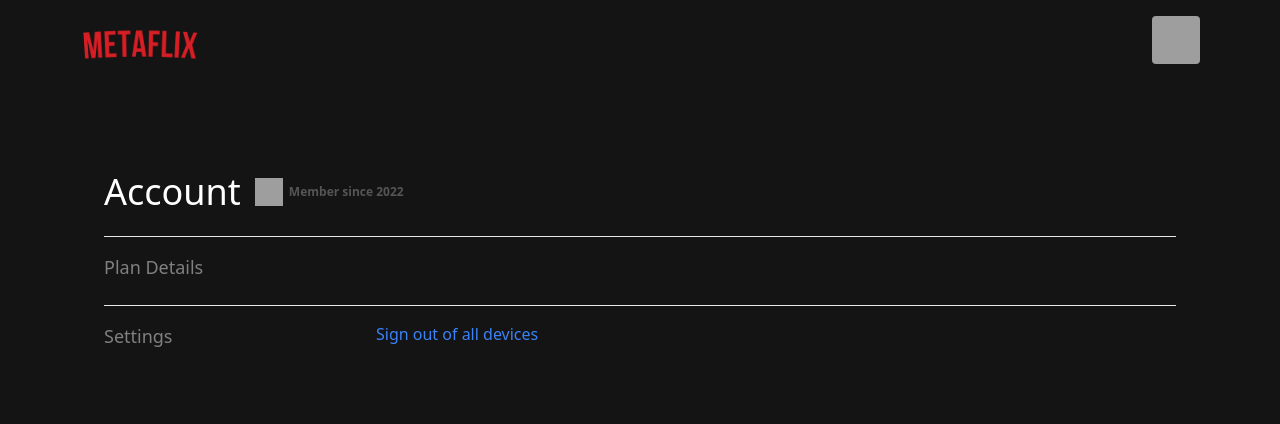
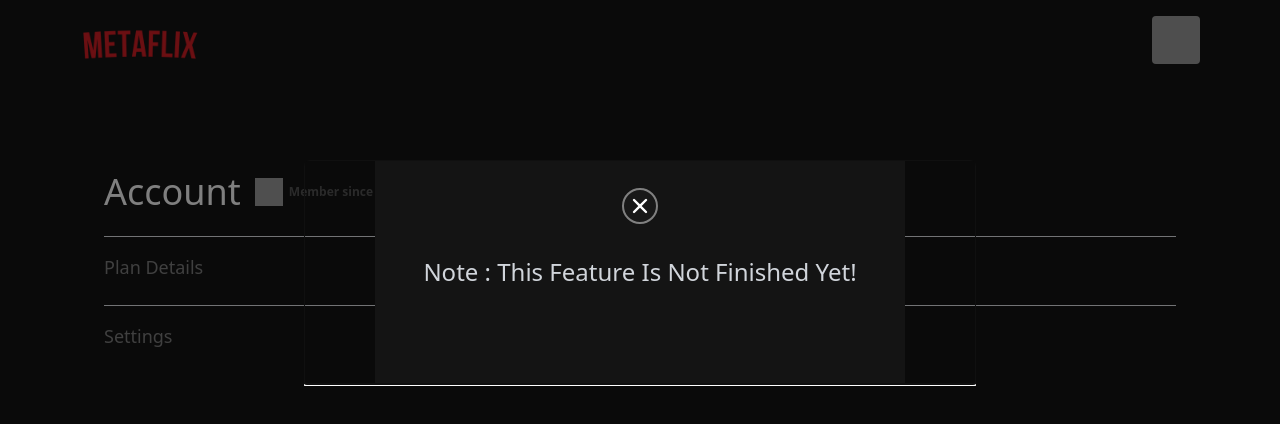
Before and after one commit to Mutesa-Cedric/metaflix, a Next.js app: page /account in a window 1280 px wide. Shown: the top 424 px of the page. Built offline with nearby package versions, Linux system fonts and the light colour scheme; no server answers; sample sign-in values are in the browser's storage; grey boxes are pictures that could not be loaded.

Commit message:
feat : added "Feature in process" Popup

```diff
--- a/atoms/modalAtom.ts
+++ b/atoms/modalAtom.ts
@@ -24,3 +24,8 @@ export const loginErrorModalState=atom({
   key:'loginErrorModalState',
   default:false
 })
+
+export const featureInProgressModalState=atom({
+  key:'featureInProgressModalState',
+  default:true
+})
--- /dev/null
+++ b/components/FeatureInProgress.tsx
@@ -0,0 +1,29 @@
+import { XIcon } from '@heroicons/react/solid';
+import MuiModal from '@mui/material/Modal'
+import { useRecoilState } from 'recoil';
+import { featureInProgressModalState } from '../atoms/modalAtom';
+
+
+function FeatureInProgress(): JSX.Element {
+    const [showFeatureInProgressModal, setShowFeatureInProgressModal] = useRecoilState(featureInProgressModalState);
+    let handleClose = () => {
+        setShowFeatureInProgressModal(false)
+    }
+    return (
+        <MuiModal open={showFeatureInProgressModal} onClose={handleClose}
+            className="fixed !top-[20%] left-0 right-0 z-50 mx-auto max-w-2xl overflow-hidden rounded-md">
+            <div className="flex flex-col items-center relative">
+                <button onClick={handleClose} className="modalButton
+          absolute  top-7 !z-40 h-9 w-9 bg-[#181818] hover:bg-[#181818]">
+                    <XIcon className='w-6 h-6' />
+                </button>
+                <div className=" bg-[#141414] px-12 py-24 lg:text-2xl md:text-xl text-lg text-gray-300">
+                    <p className='capitalize'>
+                        Note : this feature is not finished Yet!
+                    </p>
+                </div>
+            </div>
+        </MuiModal>
+    )
+}
+export default FeatureInProgress
--- a/components/Header.tsx
+++ b/components/Header.tsx
@@ -40,11 +40,11 @@ function Header() {
           <SearchIcon className='h-6 w-6 hidden sm:inline' />
           <p className='hidden sm:inline  text-lg font-semibold leading-4'>Kids</p>
           <BellIcon className='h-6 w-6' />
-          {/* <Link href={'/account'}> */}
-          <button onClick={logout}>
+          <Link href={'/account'}>
+          {/* <button onClick={logout}> */}
             <img src="https://rb.gy/g1pwyx" alt="" className='cursor-pointer rounded' />
-          </button>
-          {/* </Link> */}
+          {/* </button> */}
+          </Link>
         </div>
       </div>
     </header>
--- a/pages/account.tsx
+++ b/pages/account.tsx
@@ -1,9 +1,13 @@
 import Head from "next/head"
 import Link from "next/link"
+import { useRecoilValue } from "recoil";
+import { featureInProgressModalState } from "../atoms/modalAtom";
+import FeatureInProgress from "../components/FeatureInProgress";
 import useAuth from "../hooks/useAuth";
 
 function Account() {
     const {logout}=useAuth();
+    const ShowfeatureInProgress=useRecoilValue(featureInProgressModalState)
     return (
         <div className="">
           <Head>
@@ -68,6 +72,9 @@ function Account() {
               </p>
             </div>
           </main>
+          {
+            ShowfeatureInProgress && <FeatureInProgress/>
+          }
         </div>
       )
 }
```
